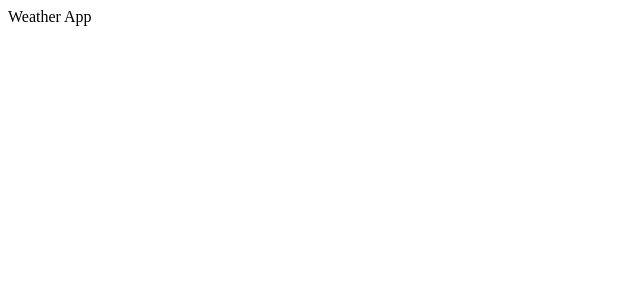
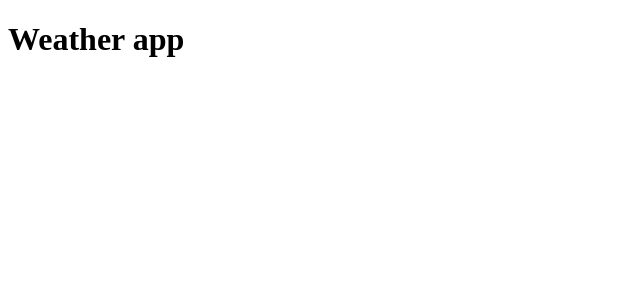
Before and after one commit to KhrystynaTyvoniuk/react-practice, a React (Create React App) app: page / in a window 1280 px wide. Shown: the top 300 px of the page, without its empty margins (0-640 px from the left). Built offline with nearby package versions, Linux system fonts and the light colour scheme.

Commit message:
added bootstrap

```diff
--- a/src/App.js
+++ b/src/App.js
@@ -4,7 +4,10 @@ import './App.css';
 function App() {
   return (
     <div className="App">
-     Weather App
+     <div className='container'>
+      <h1>Weather app</h1>
+
+     </div>
     </div>
   );
 }
```
